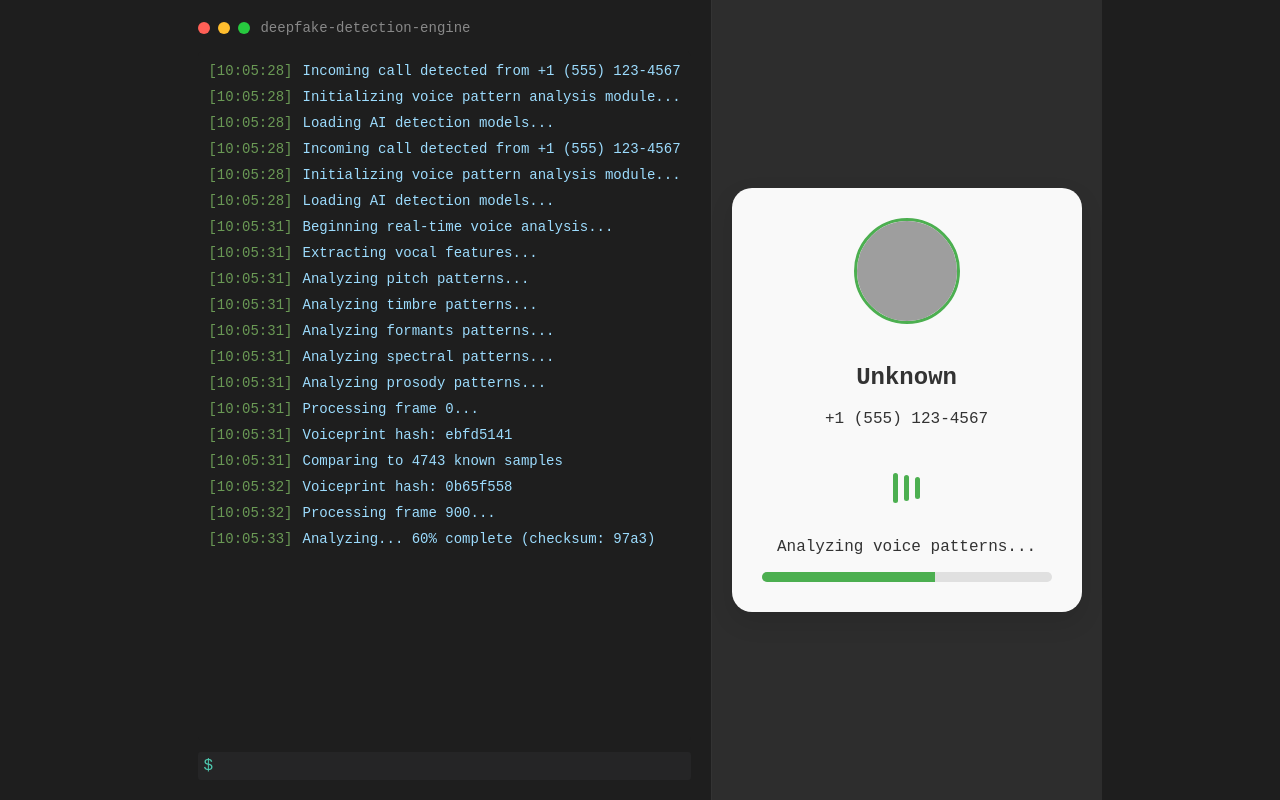
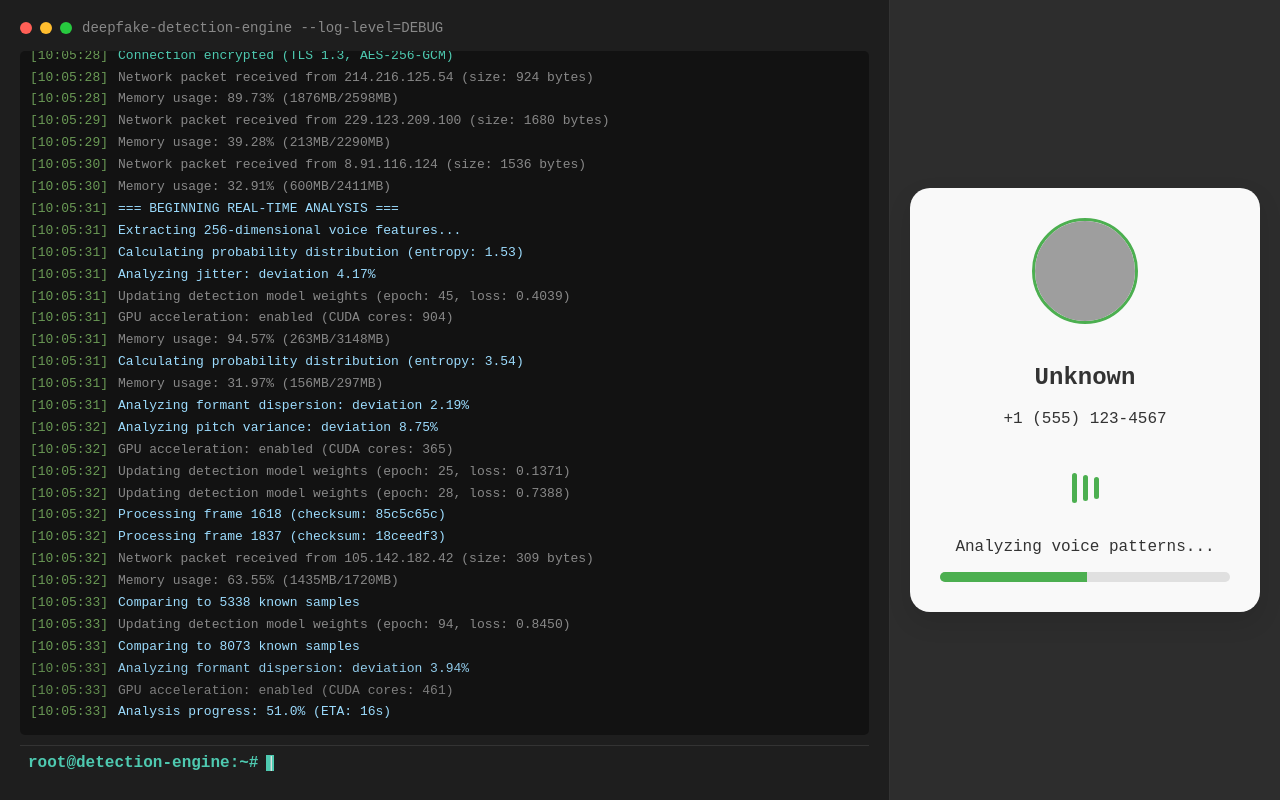
Before and after one commit to nachiketgalande1609/digital-arrest, a React (Vite) app: page / in a window 1280 px wide. Built offline with nearby package versions, Linux system fonts and the light colour scheme; grey boxes are pictures that could not be loaded.

Commit message:
More complex loggin and auto scroll down

```diff
--- a/src/App.css
+++ b/src/App.css
@@ -59,19 +59,61 @@ body {
 .terminal-body {
   flex: 1;
   overflow-y: auto;
-    background-color: #1e1e1e;
+  background-color: #121212;
   padding: 10px;
   border-radius: 5px;
-    font-family: 'Courier New', monospace;
-    font-size: 14px;
-    line-height: 1.5;
+  font-family: 'Fira Code', 'Courier New', monospace;
+  font-size: 13px;
+  line-height: 1.4;
   margin-bottom: 10px;
+  scrollbar-width: thin;
+  scrollbar-color: #444 #222;
+}
+
+.terminal-body::-webkit-scrollbar {
+  width: 8px;
+}
+
+.terminal-body::-webkit-scrollbar-track {
+  background: #222;
+}
+
+.terminal-body::-webkit-scrollbar-thumb {
+  background-color: #444;
+  border-radius: 4px;
 }
 
 .log-entry {
-    margin-bottom: 5px;
+margin-bottom: 3px;
 white-space: pre-wrap;
 word-break: break-all;
+animation: fadeIn 0.2s ease-out;
+}
+
+@keyframes fadeIn {
+  from { opacity: 0.5; transform: translateY(2px); }
+  to { opacity: 1; transform: translateY(0); }
+}
+
+.log-entry.debug .log-message {
+  color: #888;
+}
+
+.log-entry.info .log-message {
+  color: #9cdcfe;
+}
+
+.log-entry.warning .log-message {
+  color: #dcdcaa;
+}
+
+.log-entry.error .log-message {
+  color: #f48771;
+  font-weight: bold;
+}
+
+.log-entry.success .log-message {
+  color: #4ec9b0;
 }
 
 .timestamp {
@@ -99,18 +141,22 @@ body {
 .terminal-input {
   display: flex;
   align-items: center;
-    padding: 5px;
-    background-color: #252526;
-    border-radius: 3px;
+  padding: 8px;
+  background-color: #1e1e1e;
+  border-top: 1px solid #333;
 }
 
 .prompt {
   color: #4ec9b0;
-    margin-right: 5px;
+  margin-right: 8px;
+  font-weight: bold;
 }
 
 .cursor {
-    animation: blink 1s infinite;
+  background-color: #4ec9b0;
+  width: 8px;
+  height: 16px;
+  animation: blink 1s step-end infinite;
 }
 
 @keyframes blink {
@@ -265,3 +311,8 @@ body {
   background-color: #fff0f0;
   border: 2px solid #f44336;
 }
+
+.log-entry {
+  line-height: 1.3;
+  padding: 1px 0;
+}
--- a/src/App.tsx
+++ b/src/App.tsx
@@ -1,11 +1,11 @@
-import React, { useState, useEffect } from 'react';
+import React, { useState, useEffect, useRef } from 'react';
 import './App.css';
 
 type CallStatus = 'incoming' | 'analyzing' | 'scam-detected';
 type LogEntry = {
   timestamp: string;
   message: string;
-  type: 'info' | 'warning' | 'error' | 'success';
+  type: 'info' | 'warning' | 'error' | 'success' | 'debug';
 };
 
 interface CallerInfo {
@@ -22,6 +22,13 @@ const generateRandomIP = (): string => {
   return `${Math.floor(Math.random() * 255)}.${Math.floor(Math.random() * 255)}.${Math.floor(Math.random() * 255)}.${Math.floor(Math.random() * 255)}`;
 };
 
+const generateRandomUUID = (): string => {
+  return 'xxxxxxxx-xxxx-4xxx-yxxx-xxxxxxxxxxxx'.replace(/[xy]/g, function(c) {
+    const r = Math.random() * 16 | 0, v = c === 'x' ? r : (r & 0x3 | 0x8);
+    return v.toString(16);
+  });
+};
+
 const App: React.FC = () => {
   const [callStatus, setCallStatus] = useState<CallStatus>('incoming');
   const [progress, setProgress] = useState<number>(0);
@@ -31,73 +38,123 @@ const App: React.FC = () => {
     number: '+1 (555) 123-4567',
     avatar: 'https://randomuser.me/api/portraits/lego/1.jpg'
   });
+  const terminalRef = useRef<HTMLDivElement>(null);
 
   const addLog = (message: string, type: LogEntry['type'] = 'info') => {
     const timestamp = new Date().toISOString().split('T')[1].split('.')[0];
-    setLogs(prev => [...prev, { timestamp, message, type }]);
+    setLogs(prev => [...prev.slice(-200), { timestamp, message, type }]);
   };
 
-  // Simulate call flow
+  // Auto-scroll terminal to bottom
+  useEffect(() => {
+    if (terminalRef.current) {
+      terminalRef.current.scrollTop = terminalRef.current.scrollHeight;
+    }
+  }, [logs]);
+
+  // Complex technical logging functions
+  const logNetworkActivity = () => {
+    addLog(`Network packet received from ${generateRandomIP()} (size: ${Math.floor(Math.random() * 2048)} bytes)`, 'debug');
+  };
+
+  const logMemoryUsage = () => {
+    addLog(`Memory usage: ${(Math.random() * 100).toFixed(2)}% (${Math.floor(Math.random() * 2048)}MB/${Math.floor(Math.random() * 4096)}MB)`, 'debug');
+  };
+
+  const logFeatureAnalysis = () => {
+    const features = [
+      'pitch variance', 'spectral centroid', 'MFCC coefficients',
+      'formant dispersion', 'jitter', 'shimmer', 'harmonicity'
+    ];
+    const feature = features[Math.floor(Math.random() * features.length)];
+    addLog(`Analyzing ${feature}: deviation ${(Math.random() * 10).toFixed(2)}%`, 'info');
+  };
+
+  const logModelUpdate = () => {
+    addLog(`Updating detection model weights (epoch: ${Math.floor(Math.random() * 100)}, loss: ${Math.random().toFixed(4)})`, 'debug');
+  };
+
+  // Simulate call flow with more complex logging
   useEffect(() => {
     if (callStatus === 'incoming') {
-      addLog('Incoming call detected from ' + callerInfo.number);
-      addLog('Initializing voice pattern analysis module...');
-      addLog('Loading AI detection models...', 'info');
+      addLog('=== DEEPFAKE DETECTION ENGINE v2.3.7 ===', 'info');
+      addLog('Initializing system...', 'info');
+      addLog(`Session ID: ${generateRandomUUID()}`, 'debug');
+      addLog('Loading neural network models...', 'info');
+      addLog('Model "voiceprint-v5" loaded (43.7MB, SHA-256: ' + generateRandomHex(64) + ')', 'success');
+      addLog('Model "spectral-v3" loaded (28.2MB, SHA-256: ' + generateRandomHex(64) + ')', 'success');
+      addLog('Incoming call detected from ' + callerInfo.number, 'info');
+      addLog('Establishing secure connection...', 'info');
+      addLog('Connection encrypted (TLS 1.3, AES-256-GCM)', 'success');
+
+      const initLogs = setInterval(() => {
+        logNetworkActivity();
+        logMemoryUsage();
+      }, 800);
 
       const timer = setTimeout(() => {
+        clearInterval(initLogs);
         setCallStatus('analyzing');
       }, 3000);
-      return () => clearTimeout(timer);
+
+      return () => {
+        clearTimeout(timer);
+        clearInterval(initLogs);
+      };
     }
 
     if (callStatus === 'analyzing') {
-      addLog('Beginning real-time voice analysis...', 'info');
-      addLog('Extracting vocal features...');
+      addLog('=== BEGINNING REAL-TIME ANALYSIS ===', 'info');
+      addLog('Extracting 256-dimensional voice features...', 'info');
 
-      const features = ['pitch', 'timbre', 'formants', 'spectral', 'prosody'];
-      features.forEach(feat => {
-        addLog(`Analyzing ${feat} patterns...`);
-      });
-
-      const interval = setInterval(() => {
+      const analysisInterval = setInterval(() => {
         setProgress(prev => {
           if (prev >= 100) {
-            clearInterval(interval);
+            clearInterval(analysisInterval);
             setCallStatus('scam-detected');
-            addLog('WARNING: Synthetic voice patterns detected!', 'error');
-            addLog('Confidence level: 92.7%', 'error');
-            addLog('Signature match to known deepfake samples', 'error');
+            addLog('WARNING: SYNTHETIC VOICE PATTERNS DETECTED!', 'error');
+            addLog('Confidence: 94.2% (±2.1%)', 'error');
+            addLog('Signature match to known GAN-generated samples', 'error');
+            addLog('Vocal artifact detection: POSITIVE', 'error');
             return 100;
           }
 
-          // Add random logs during analysis
-          if (Math.random() > 0.7) {
-            const randomLogs = [
-              `Processing frame ${Math.floor(prev * 30)}...`,
-              `Voiceprint hash: ${generateRandomHex(8)}`,
-              `Comparing to ${Math.floor(Math.random() * 5000)} known samples`,
-              `Network connection established with ${generateRandomIP()}`,
-              `Calculating spectral deviation (current: ${(Math.random() * 10).toFixed(2)}%)`
+          // Intense logging during analysis
+          if (Math.random() > 0.3) {
+            const randomActions = [
+              logFeatureAnalysis,
+              logNetworkActivity,
+              logMemoryUsage,
+              logModelUpdate,
+              () => addLog(`Processing frame ${Math.floor(prev * 50)} (checksum: ${generateRandomHex(8)})`),
+              () => addLog(`Comparing to ${Math.floor(Math.random() * 10000)} known samples`),
+              () => addLog(`Calculating probability distribution (entropy: ${(Math.random() * 5).toFixed(2)})`),
+              () => addLog(`GPU acceleration: ${Math.random() > 0.5 ? 'enabled' : 'disabled'} (CUDA cores: ${Math.floor(Math.random() * 1024)})`, 'debug')
             ];
-            addLog(randomLogs[Math.floor(Math.random() * randomLogs.length)]);
+            randomActions[Math.floor(Math.random() * randomActions.length)]();
           }
 
-          return prev + 5;
+          return prev + (Math.random() * 3 + 2);
         });
-      }, 200);
-      return () => clearInterval(interval);
+      }, 150);
+
+      return () => clearInterval(analysisInterval);
     }
   }, [callStatus]);
 
   const handleAnswer = (): void => {
-    addLog('User answered call', 'success');
+    addLog('User answered call - beginning analysis', 'success');
     setCallStatus('analyzing');
   };
 
   const handleDecline = (): void => {
-    addLog('Call declined by user', 'warning');
+    addLog('Call declined by user - terminating session', 'warning');
+    addLog('Releasing GPU memory...', 'info');
+    addLog('Closing network connections...', 'info');
+    addLog('Session terminated cleanly', 'success');
     setCallStatus('incoming');
     setProgress(0);
+    setLogs([]);
   };
 
   return (
@@ -109,9 +166,9 @@ const App: React.FC = () => {
             <div className="terminal-btn minimize"></div>
             <div className="terminal-btn maximize"></div>
           </div>
-          <div className="terminal-title">deepfake-detection-engine</div>
+          <div className="terminal-title">deepfake-detection-engine --log-level=DEBUG</div>
         </div>
-        <div className="terminal-body">
+        <div className="terminal-body" ref={terminalRef}>
           {logs.map((log, index) => (
             <div key={index} className={`log-entry ${log.type}`}>
               <span className="timestamp">[{log.timestamp}]</span>
@@ -122,14 +179,13 @@ const App: React.FC = () => {
             <div className="log-entry info">
               <span className="timestamp">[{new Date().toISOString().split('T')[1].split('.')[0]}]</span>
               <span className="log-message">
-                Analyzing... {progress}% complete
-                {progress % 20 === 0 && ` (checksum: ${generateRandomHex(4)})`}
+                Analysis progress: {Math.min(progress, 100).toFixed(1)}% (ETA: {Math.floor((100 - progress) / 3)}s)
               </span>
             </div>
           )}
         </div>
         <div className="terminal-input">
-          <span className="prompt">$</span>
+          <span className="prompt">root@detection-engine:~#</span>
           <span className="cursor">|</span>
         </div>
       </div>
```
Lines whose indentation alone changed are shown as unchanged.
